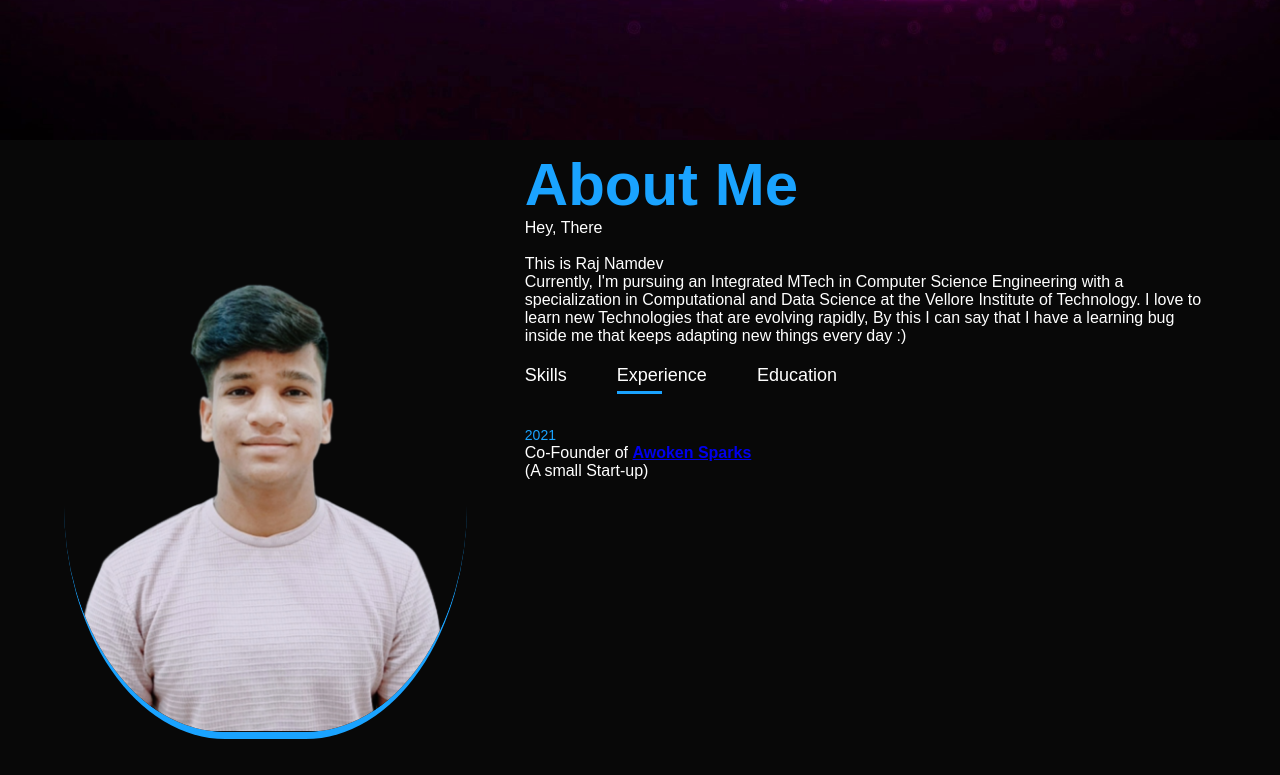
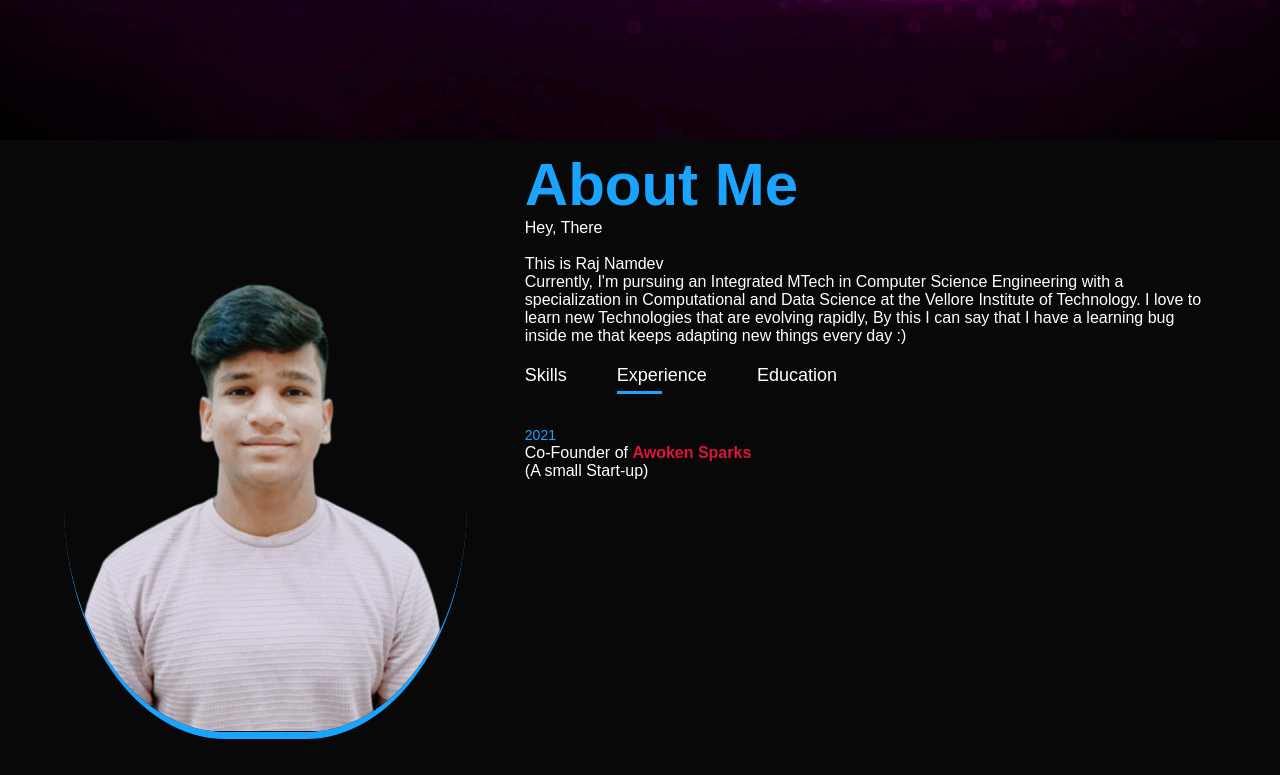
Before and after one commit to Rajnamdev19/Portfolio, a plain HTML site: page index.html in a window 1280 px wide. Both pictures are taken after a click on the element "Experience". Shown: the part 660-1435 px from the top of the page. Drawn offline with Linux system fonts and the light colour scheme.

Commit message:
Update style.css

```diff
--- a/style.css
+++ b/style.css
@@ -78,6 +78,10 @@ nav ul li a:hover::after {
 .about {
   padding: 80px 0px;
   color: #ababab;
+}
+#Awoken{
+  color: crimson;
+  text-decoration: none;
 }
 .row {
   display: flex;
```
